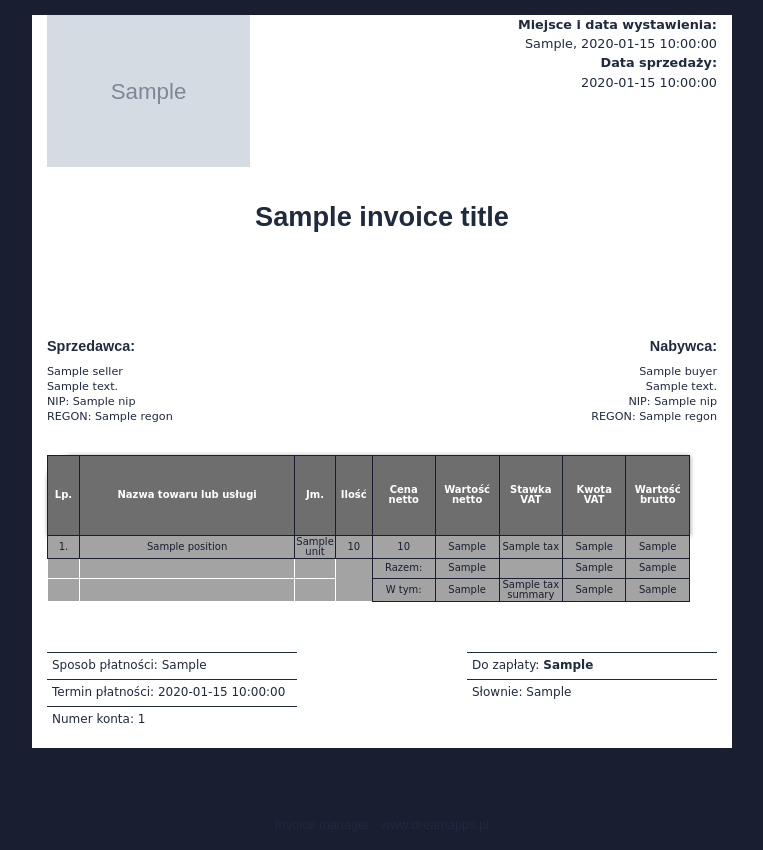
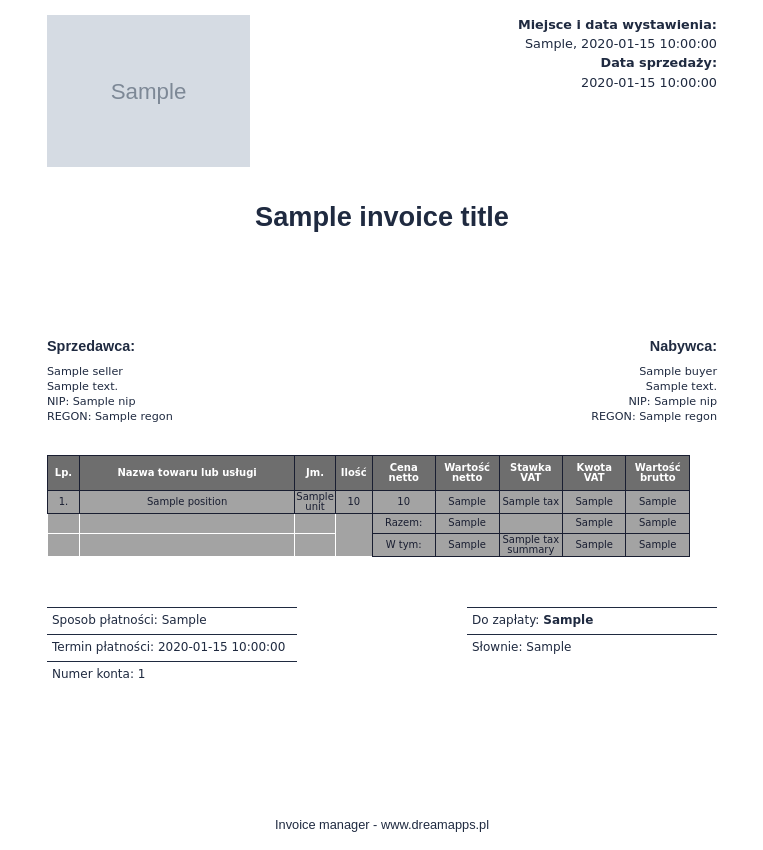
Before and after one commit to r0ndi/invoice-manager, a Symfony app: template templates/template/document/invoice.html.twig in a window 1280 px wide. Shown: the whole page, without its empty margins (258-1021 px from the left). Run offline with Twig, Linux system fonts and the light colour scheme; the template is opened without the code that fills it: most values are stand-ins (such as "Sample title", 1, 10 or a date in 2020); grey boxes marked "Sample" are stand-in pictures; style sheets or scripts are compiled from the project's sources; some libraries are stand-ins or nearby versions.

Commit message:
document manage

```diff
--- /dev/null
+++ b/assets/css/document-template-app.scss
@@ -0,0 +1,8 @@
+@import url('https://fonts.googleapis.com/css?family=Roboto:400,700,300,100,500,900&subset=latin,latin-ext');
+@import '../../node_modules/bootstrap/scss/bootstrap';
+@import './modules/invoice-template';
+@import './vars';
+
+body {
+  font-family: $font-family;
+}
--- /dev/null
+++ b/assets/js/document-template-app.js
@@ -0,0 +1,3 @@
+var $ = require('jquery');
+
+require('../css/document-template-app.scss');
--- a/src/Entity/Document.php
+++ b/src/Entity/Document.php
@@ -3,9 +3,9 @@
 namespace App\Entity;
 
 use DateTime;
+use Doctrine\ORM\Mapping as ORM;
+use Doctrine\Common\Collections\Collection;
 use Doctrine\Common\Collections\ArrayCollection;
-use Doctrine\Common\Collections\Collection;
-use Doctrine\ORM\Mapping as ORM;
 use Symfony\Component\Validator\Constraints\Length;
 use Symfony\Component\Validator\Constraints\NotBlank;
 use Symfony\Component\Validator\Mapping\ClassMetadata;
@@ -93,7 +93,7 @@ class Document
     private $paymentDateLimit;
 
     /**
-     * @ORM\OneToMany(targetEntity="DocumentPositions", mappedBy="document")
+     * @ORM\OneToMany(targetEntity="DocumentPosition", mappedBy="document")
      */
     private $positions;
 
--- a/src/Migrations/Version20190615115111.php
+++ b/src/Migrations/Version20190615115111.php
@@ -31,7 +31,7 @@ final class Version20190615115111 extends AbstractMigration implements Container
         $paymentMethods = ['przelew', 'gotówka'];
         $this->addItems(PaymentMethod::class, $paymentMethods);
 
-        $taxes = [23,8,5,0];
+        $taxes = ['23%','8%','5%','0%'];
         $this->addItems(Tax::class, $taxes);
 
         $utils = ['usł.', 'szt.', 'godz.', 'dni'];
@@ -57,6 +57,10 @@ final class Version20190615115111 extends AbstractMigration implements Container
             $object = new $entityName();
             $object->setName($item);
 
+            if ($entityName === Tax::class) {
+                $object->setValue((float)$item);
+            }
+
             $this->getEntityManager()->persist($object);
         }
 
--- a/templates/controller/document/create.html.twig
+++ b/templates/controller/document/create.html.twig
@@ -35,10 +35,10 @@
                             {{ form_row(documentForm.dateIssue) }}
                         </div>
 
-                        <div class="col-6 mt-5 mb-5">
+                        <div class="col-6 mt-5 mb-5 pl-0">
                             {{ form_row(documentForm.seller) }}
                         </div>
-                        <div class="col-6 mt-5 mb-5">
+                        <div class="col-6 mt-5 mb-5 pr-0">
                             {{ form_row(documentForm.buyer) }}
                         </div>
 
--- a/templates/template/document/invoice.html.twig
+++ b/templates/template/document/invoice.html.twig
@@ -4,7 +4,7 @@
     <meta http-equiv="Content-Type" content="text/html; charset=UTF-8" />
     <title>Title of the PDF</title>
 
-    <link rel="stylesheet" href="../public/build/app.css" media="all" />
+    <link rel="stylesheet" href="../public/build/document-template-app.css" media="all" />
 </head>
 <body>
 
--- a/webpack.config.js
+++ b/webpack.config.js
@@ -6,6 +6,7 @@ Encore
 
     .addEntry('app', './assets/js/app.js')
     .addEntry('auth-app', './assets/js/auth-app.js')
+    .addEntry('document-template-app', './assets/js/document-template-app.js')
 
     .enableSingleRuntimeChunk()
     .cleanupOutputBeforeBuild()
```
